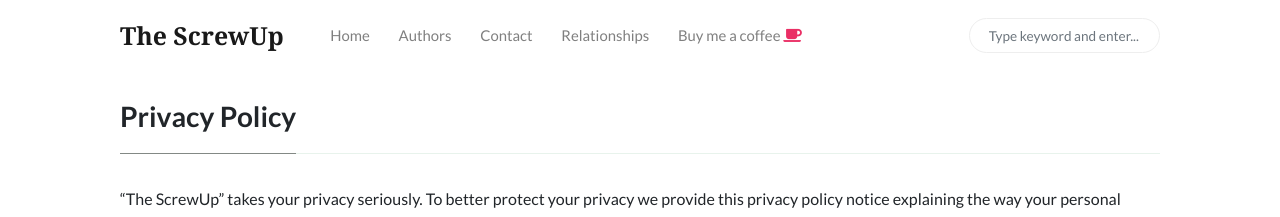
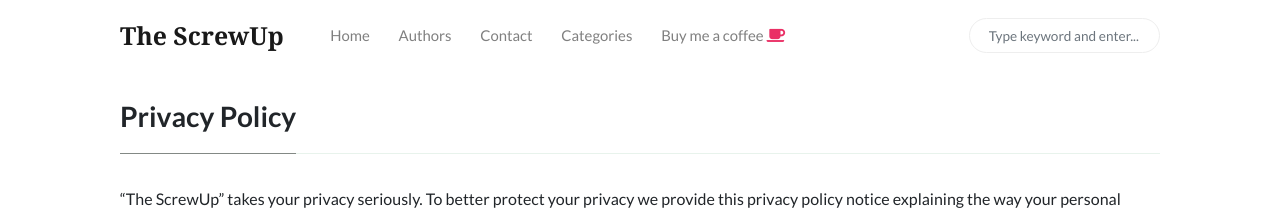
Before and after one commit to thescrewup/thescrewup.github.io, a Jekyll site: the page built from _pages/privacy-policy.md, in a window 1280 px wide. Shown: the top 217 px of the page. Built offline with Jekyll 4.4.1, drawn with Linux system fonts in a browser that asks for light colours; nearby versions of some CDN libraries.

Commit message:
Update menu-header.html

```diff
--- a/_includes/menu-header.html
+++ b/_includes/menu-header.html
@@ -10,7 +10,7 @@
 <a class="nav-link" href="{{site.baseurl}}/contact.html">Contact</a>
 </li>
 <li class="nav-item">
-<a class="nav-link" href="{{site.baseurl}}/#Relationships">Relationships</a>
+<a class="nav-link" href="{{site.baseurl}}/tags.html">Categories</a>
 </li>
 
 <li class="nav-item">
```
